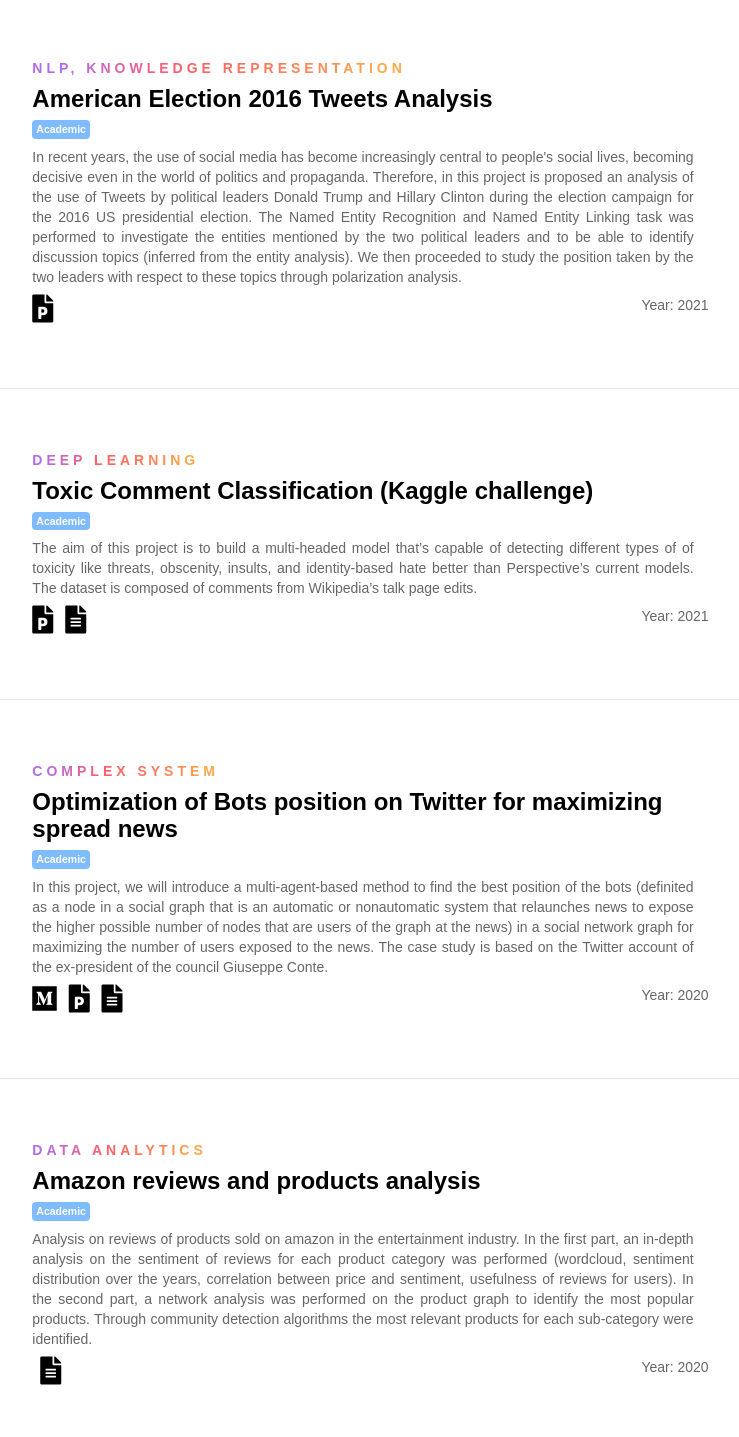
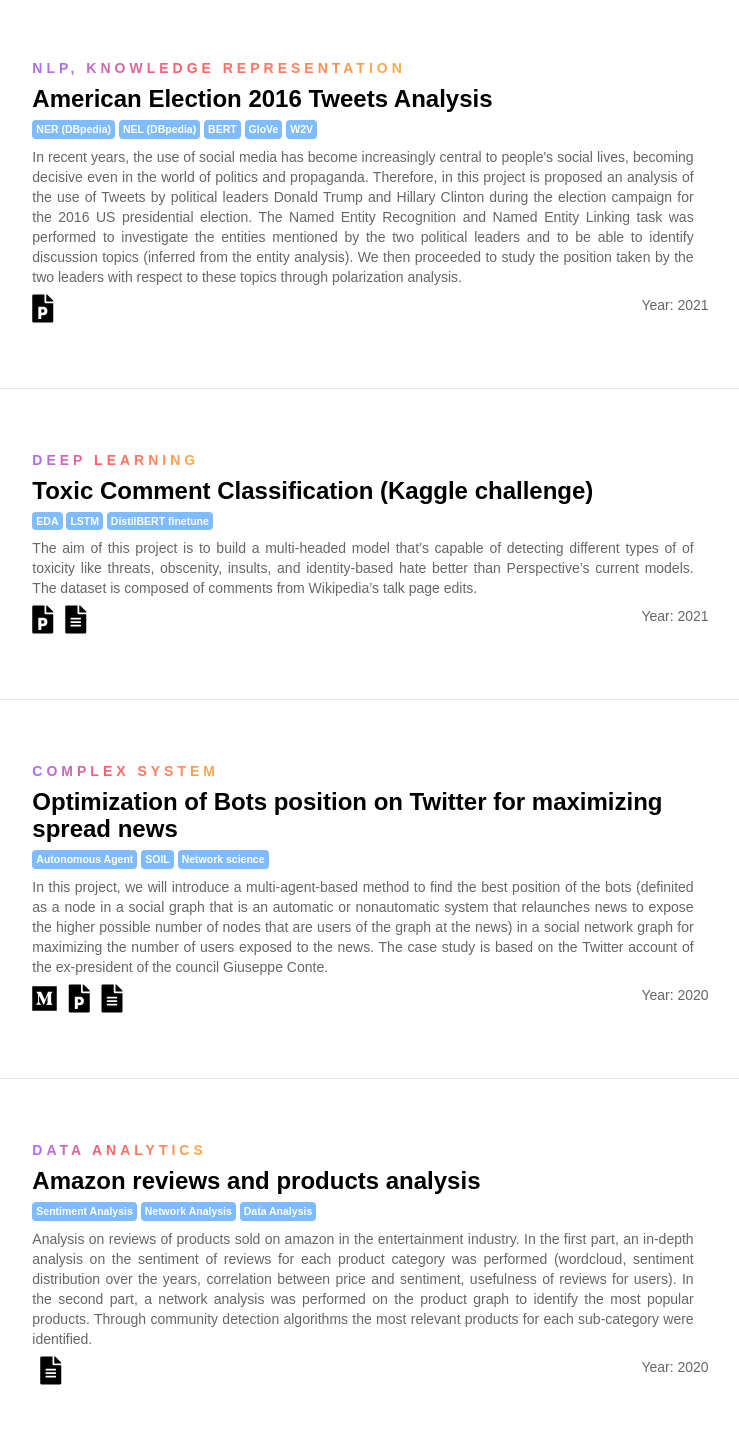
Before and after one commit to vittoriomaggio/vittoriomaggio.github.io, a plain HTML site: page index.html in a window 1280 px wide. Shown: the part 1113-2550 px from the top of the page, without its empty margins (277-1016 px from the left). Drawn offline with nearby package versions, Linux system fonts and the light colour scheme; a small style sheet from the web is missing.

Commit message:
Tag and paper fix

```diff
--- a/index.html
+++ b/index.html
@@ -103,14 +103,18 @@
                     <div class="col text-center"><h2>Artificial Intelligence <br> in action</h2></div>
                 </div>
 
-                <!-- CARD 2 -->
+                <!-- CARD 1 -->
                 <div class="mt-5">
                     <div class="row d-flex justify-content-center ">
                         <div class="col-md-8 px-3">
                           <div class="card-block px-3 mb-5">
                             <h5 class="mt-3">NLP, Knowledge representation</h5><br>
                             <h4 class="mt-2">American Election 2016 Tweets Analysis</h4>
-                            <span class="badge bg-primary mt-2 academic">Academic</span>
+                            <span class="badge bg-primary mt-2 academic">NER (DBpedia)</span>
+                            <span class="badge bg-primary mt-2 academic">NEL (DBpedia)</span>
+                            <span class="badge bg-primary mt-2 academic">BERT</span>
+                            <span class="badge bg-primary mt-2 academic">GloVe</span>
+                            <span class="badge bg-primary mt-2 academic">W2V</span>
                             <p class="card-text text-justify mt-2">In recent years, the use of social media has become increasingly central to people's social lives,
                                  becoming decisive even in the world of politics and propaganda. Therefore, in this project is proposed an analysis of the use of Tweets
                                  by political leaders Donald Trump and Hillary Clinton during the election campaign for the 2016 US presidential election.
@@ -127,16 +131,18 @@
                         </div>
                     </div>
                   </div>
-                <!-- END CARD 2 -->
+                <!-- END CARD 1 -->
                   <hr>
-                <!-- CARD 3 -->
+                <!-- CARD 2 -->
                 <div class=" mt-5">
                     <div class="row d-flex justify-content-center">
                         <div class="col-md-8 px-3 mb-5">
                           <div class="card-block px-3">
                             <h5 class="mt-3"> Deep Learning</h5><br>
                             <h4 class="mt-2">Toxic Comment Classification (Kaggle challenge) </h4>
-                            <span class="badge bg-primary mt-2 academic">Academic</span>
+                            <span class="badge bg-primary mt-2 academic">EDA</span>
+                            <span class="badge bg-primary mt-2 academic">LSTM</span>
+                            <span class="badge bg-primary mt-2 academic">DistilBERT finetune</span>
                             <p class="card-text text-justify mt-2">The aim of this project is to build a multi-headed model that’s capable of detecting different types of of toxicity like threats,
                                 obscenity, insults, and identity-based hate better than Perspective’s current models. The dataset is composed of comments from Wikipedia’s talk page edits.
                             </p>
@@ -153,16 +159,18 @@
                         </div>
                     </div>
                   </div>
-                <!-- END CARD 3 -->
+                <!-- END CARD 2 -->
                 <hr>
-                <!-- CARD 1 -->
+                <!-- CARD 3 -->
                 <div class="mt-5">
                     <div class="row d-flex justify-content-center">
                         <div class="col-md-8 px-3">
                           <div class="card-block px-3 mb-5">
                             <h5 class="mt-3"> Complex System</h5><br>
                             <h4 class="mt-2">Optimization of Bots position on Twitter for maximizing spread news </h4>
-                            <span class="badge bg-primary mt-2 academic">Academic</span>
+                            <span class="badge bg-primary mt-2 academic">Autonomous Agent</span>
+                            <span class="badge bg-primary mt-2 academic">SOIL</span>
+                            <span class="badge bg-primary mt-2 academic">Network science</span>
                             <p class="card-text text-justify mt-2">In this project, we will introduce a multi-agent-based method to find the best position of the bots (definited as a node in a social
                                  graph that is an automatic or nonautomatic system that relaunches news to expose the higher possible number of nodes that are users of the graph at the news)
                                  in a social network graph for maximizing the number of users exposed to the news.
@@ -180,16 +188,18 @@
                         </div>
                     </div>
                   </div>
-                <!-- END CARD 1 -->
+                <!-- END CARD 3 -->
                 <hr>
-                <!-- CARD 5 -->
+                <!-- CARD 4 -->
                 <div class="mt-5">
                     <div class="row d-flex justify-content-center">
                         <div class="col-md-8 px-3">
                             <div class="card-block px-3 mb-5">
                             <h5 class="mt-3"> Data Analytics</h5><br>
                             <h4 class="mt-2">Amazon reviews and products analysis</h4>
-                            <span class="badge bg-primary mt-2 academic">Academic</span>
+                            <span class="badge bg-primary mt-2 academic">Sentiment Analysis</span>
+                            <span class="badge bg-primary mt-2 academic">Network Analysis</span>
+                            <span class="badge bg-primary mt-2 academic">Data Analysis</span>
                             <p class="card-text text-justify mt-2">Analysis on reviews of products sold on amazon in the entertainment industry. In the first part, an in-depth analysis on
                                 the sentiment of reviews for each product category was performed (wordcloud, sentiment distribution over the years, correlation between price and
                                 sentiment, usefulness of reviews for users). In the second part, a network analysis was performed on the product graph to identify the most popular
@@ -207,16 +217,19 @@
                         </div>
                     </div>
                     </div>
-                <!-- END CARD 5 -->
+                <!-- END CARD 4 -->
                 <hr>
-                <!-- CARD 4 -->
+                <!-- CARD 5 -->
                 <div class="mt-5">
                     <div class="row d-flex justify-content-center">
                         <div class="col-md-8 px-3">
                             <div class="card-block px-3 mb-5">
                             <h5 class="mt-3"> Machine Learning</h5><br>
                             <h4 class="mt-2">An AI approach for A/B testing on Instagram posts</h4>
-                            <span class="badge bg-primary mt-2 academic">Academic</span>
+                            <span class="badge bg-primary mt-2 academic">Data scraping</span>
+                            <span class="badge bg-primary mt-2 academic">Sentiment Analysis</span>
+                            <span class="badge bg-primary mt-2 academic">Google NIMA</span>
+                            <span class="badge bg-primary mt-2 academic">Neural network</span>
                             <p class="card-text text-justify mt-2">A machine learning method to estimate the reach potential of a post through the exploration of a case study
                                 I have conducted. This case study considered the ‘Leroy Merlin’ brand, particularly the profiles of Leroy Merlin Italy, Leroy Merlin Brasil and
                                 Leroy Merlin France; hence its objective was to estimate the popularity of the posts published by the Leroy Merlin accounts using neural networks.
@@ -235,7 +248,7 @@
                         </div>
                     </div>
                     </div>
-                <!-- END CARD 4 -->
+                <!-- END CARD 5 -->
                 <hr>
                 <!-- CARD 6 -->
                 <div class="mt-5">
@@ -244,7 +257,9 @@
                             <div class="card-block px-3 mb-5">
                             <h5 class="mt-3">business intelligence for financial services</h5><br>
                             <h4 class="mt-2">Stock analysis, modern portfolio and forecasting </h4>
-                            <span class="badge bg-primary mt-2 academic">Academic</span>
+                            <span class="badge bg-primary mt-2 academic">ARIMA</span>
+                            <span class="badge bg-primary mt-2 academic">Time series</span>
+                            <span class="badge bg-primary mt-2 academic">Data Analysis</span>
                             <p class="card-text text-justify mt-2">Analysis of the main stocks in Warren Buffet's portfolio, application of modern portfolio theory (Markowitz model) and basic
                                 forecasting with the ARIMA model.
                             </p>
```
Also changed, not shown: 1 other file.
